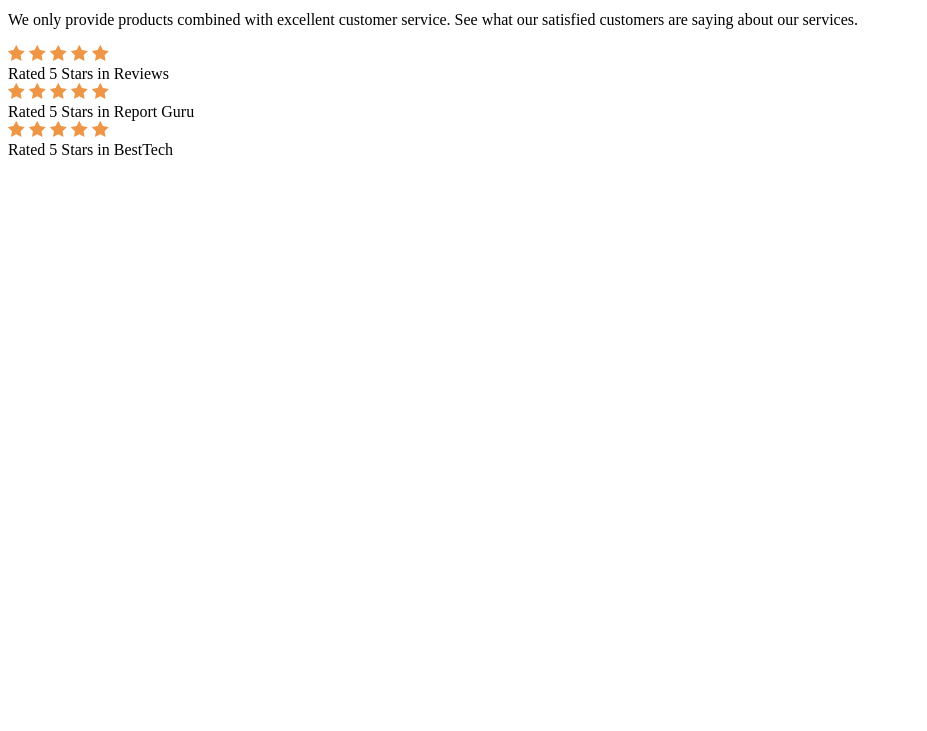
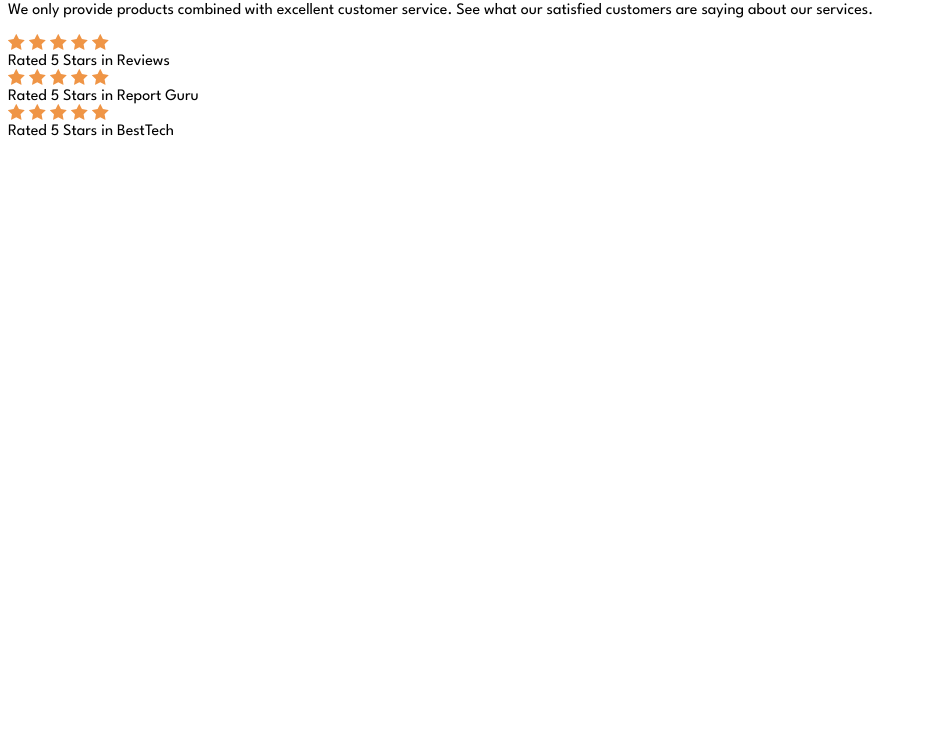
Before and after one commit to LesleyWesley/social-proof-section, a plain HTML site: page index.html in a window 1280 px wide. Shown: the part 69-800 px from the top of the page, without its empty margins (0-927 px from the left). Drawn offline with Linux system fonts and the light colour scheme.

Commit message:
Added font from Google font to head, and added colors as variables in css file

```diff
--- /dev/null
+++ b/css/main.css
@@ -0,0 +1,12 @@
+:root {
+  --dark-accent-clr: 	#502050;
+  --light-accent-clr: #ee68a4;
+  --dark-text-clr: #937b92;
+  --rating-bg-clr: #f7f2f7;
+  --white: #fff;
+
+}
+
+body {
+  font-family: "League Spartan", sans-serif;
+}
--- a/index.html
+++ b/index.html
@@ -5,12 +5,18 @@
     <meta name="viewport" content="width=device-width, initial-scale=1.0" />
     <!-- displays site properly based on user's device -->
 
+    <link rel="preconnect" href="https://fonts.googleapis.com">
+    <link rel="preconnect" href="https://fonts.gstatic.com" crossorigin>
+    <link href="https://fonts.googleapis.com/css2?family=League+Spartan:wght@100..900&display=swap" rel="stylesheet">
+
     <link
       rel="icon"
       type="image/png"
       sizes="32x32"
       href="./images/favicon-32x32.png"
     />
+
+    <link rel="stylesheet" href="css/main.css">
 
     <title>Frontend Mentor | Social proof section</title>
 
```
